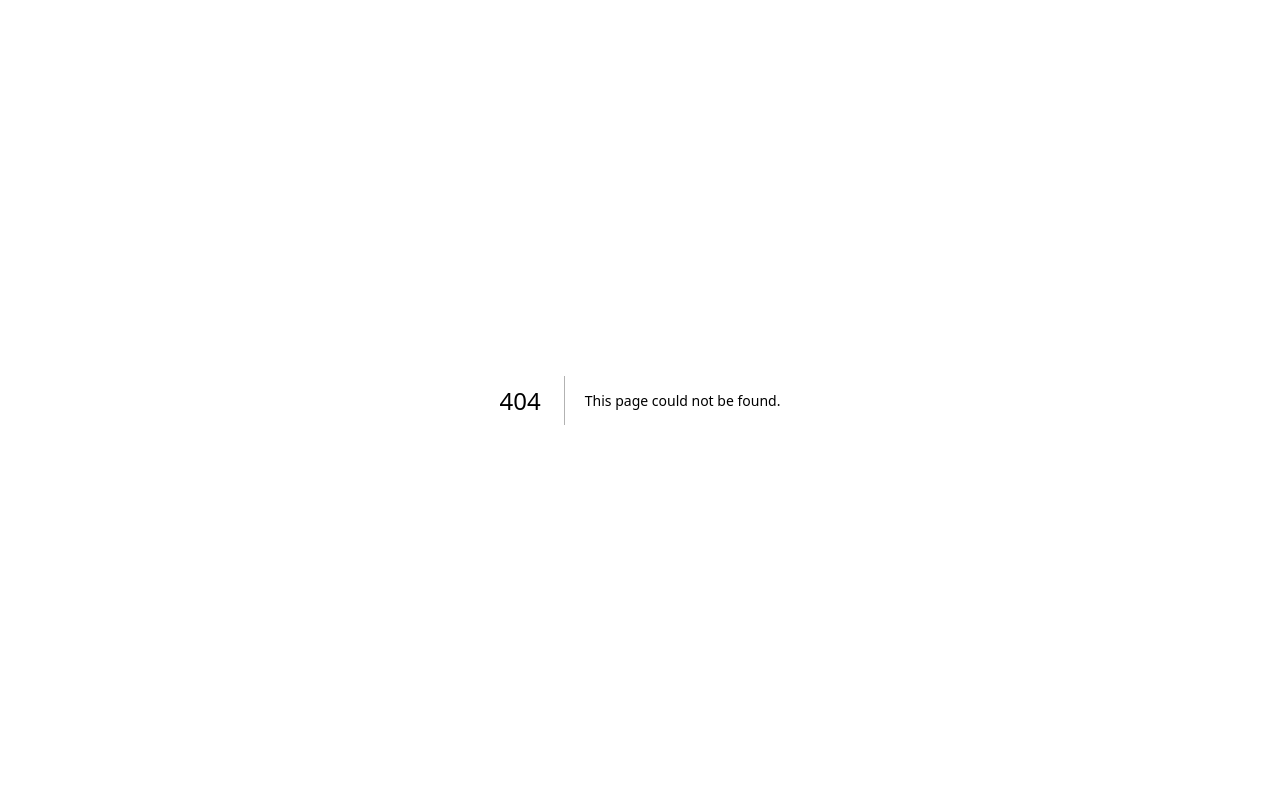
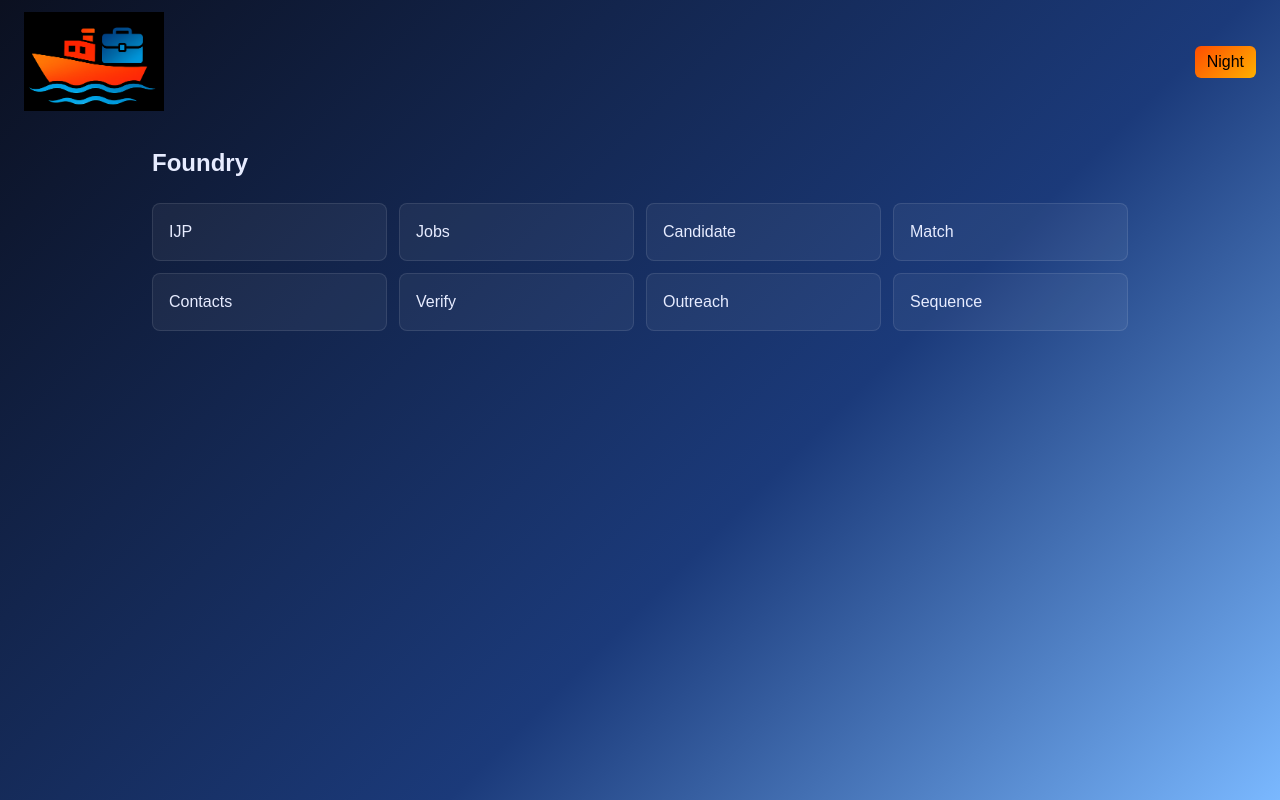
Before and after one commit to aurelius-in/RoleFerry, a Next.js app in the folder frontend/: page /foundry in a window 1280 px wide. Before the commit this address had no page. Built offline with nearby package versions, Linux system fonts and the light colour scheme.

Commit message:
UI flow: Foundry skeleton + Navbar + CTA, API client, dev rewrites. Smooth path to MVP wizard.

```diff
--- /dev/null
+++ b/frontend/src/app/foundry/[step]/page.tsx
@@ -0,0 +1,13 @@
+type Props = { params: { step: string } };
+
+export default function FoundryStep({ params }: Props) {
+  const title = params.step.charAt(0).toUpperCase() + params.step.slice(1);
+  return (
+    <main className="max-w-4xl mx-auto p-6 space-y-4">
+      <h1 className="text-2xl font-semibold">{title}</h1>
+      <div className="rounded-lg p-4 bg-white/5 border border-white/10">
+        Coming soon.
+      </div>
+    </main>
+  );
+}
--- /dev/null
+++ b/frontend/src/app/foundry/page.tsx
@@ -0,0 +1,15 @@
+export default function Foundry() {
+  const steps = ["IJP", "Jobs", "Candidate", "Match", "Contacts", "Verify", "Outreach", "Sequence"];
+  return (
+    <main className="max-w-5xl mx-auto p-6 space-y-6">
+      <h1 className="text-2xl font-semibold">Foundry</h1>
+      <div className="grid grid-cols-2 md:grid-cols-4 gap-3">
+        {steps.map((s) => (
+          <a key={s} href={`/foundry/${s.toLowerCase()}`} className="rounded-lg p-4 bg-white/5 hover:bg-white/10 border border-white/10">
+            {s}
+          </a>
+        ))}
+      </div>
+    </main>
+  );
+}
--- a/frontend/src/app/layout.tsx
+++ b/frontend/src/app/layout.tsx
@@ -1,6 +1,7 @@
 import type { Metadata } from "next";
 import { Geist, Geist_Mono } from "next/font/google";
 import "./globals.css";
+import Navbar from "@/src/components/Navbar";
 
 const geistSans = Geist({
   variable: "--font-geist-sans",
@@ -32,6 +33,7 @@ export default function RootLayout({
       <body
         className={`${geistSans.variable} ${geistMono.variable} antialiased min-h-screen`}
       >
+        <Navbar />
         {children}
       </body>
     </html>
--- a/frontend/src/app/page.tsx
+++ b/frontend/src/app/page.tsx
@@ -28,9 +28,9 @@ export default function Home() {
         <p className="text-base sm:text-lg opacity-90">
           Relationship-first outreach for prospecting and hiring.
         </p>
-        <div className="inline-flex rounded-full px-4 py-2 text-black font-medium brand-gradient">
+        <a href="/foundry" className="inline-flex rounded-full px-4 py-2 text-black font-medium brand-gradient">
           Get started in the Foundry
-        </div>
+        </a>
       </main>
     </div>
   );
--- /dev/null
+++ b/frontend/src/lib/api.ts
@@ -0,0 +1,16 @@
+export type HttpMethod = "GET" | "POST" | "PUT" | "PATCH" | "DELETE";
+
+export async function api<T>(path: string, method: HttpMethod = "GET", body?: any): Promise<T> {
+  const url = path.startsWith("/") ? `/api${path}` : `/api/${path}`;
+  const res = await fetch(url, {
+    method,
+    headers: { "Content-Type": "application/json" },
+    body: body ? JSON.stringify(body) : undefined,
+    cache: "no-store",
+  });
+  if (!res.ok) {
+    const text = await res.text();
+    throw new Error(`API ${method} ${url} failed: ${res.status} ${text}`);
+  }
+  return (await res.json()) as T;
+}
```
